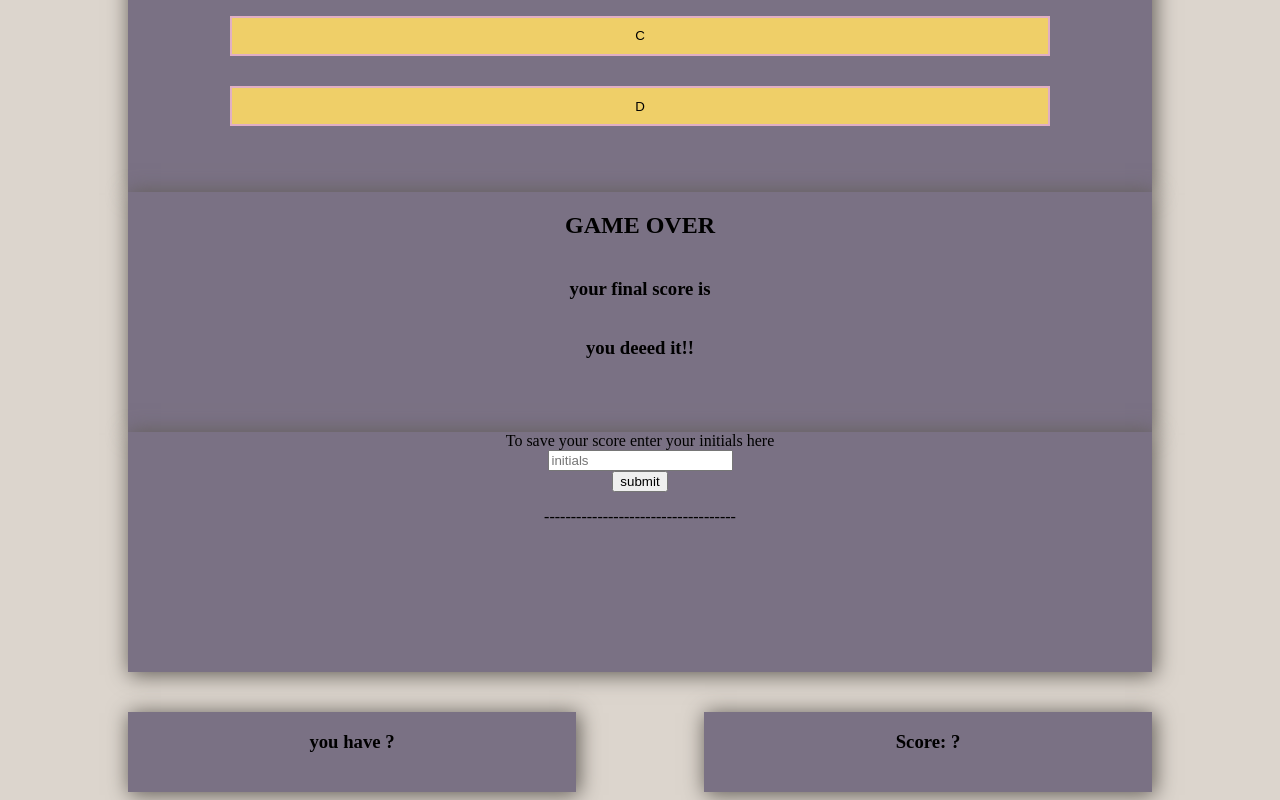
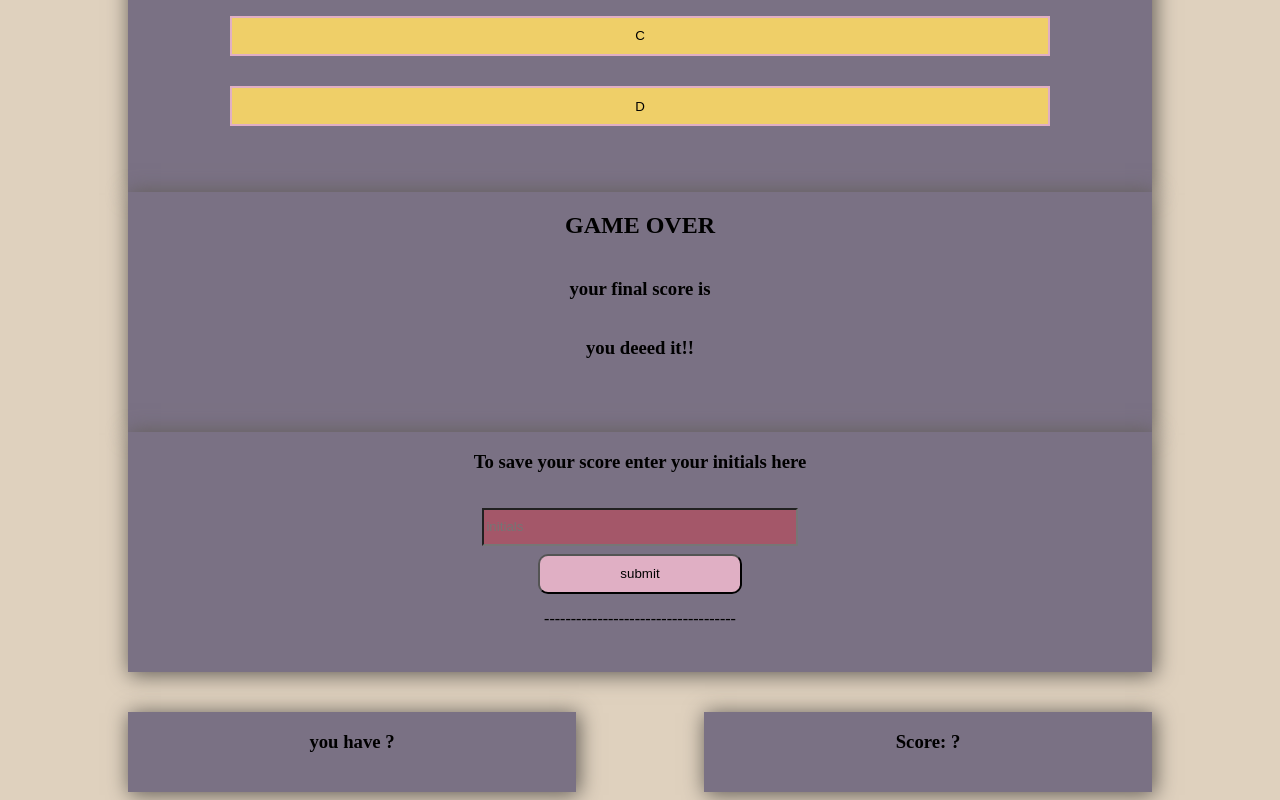
Before and after one commit to Omnikorn/JS_quiz, a plain HTML site: page index.html in a window 1280 px wide. Shown: the part 685-1485 px from the top of the page. Drawn offline with Linux system fonts and the light colour scheme.

Commit message:
improved look of submit and final score section

```diff
--- a/CSS/style.css
+++ b/CSS/style.css
@@ -4,7 +4,7 @@
     --tertiaryColor: rgb(224,175,196);
     --shadowOne: rgb(97,92,86);
     --shadowTwo: rgb(164,87,105);
-    --bkg: rgb(220,213,205)
+    --bkg: rgb(223,209,190)
 }
 
 body{
@@ -137,3 +137,20 @@ border: 4px solid var(--shadowTwo);
 
 
 }
+
+#initials{
+    background-color: var(--shadowTwo);
+    color: white;
+    margin-top: 2vh;
+    min-width: 30%;
+    min-height: 4vh;
+}
+
+#submit{
+    margin-top: 1vh;
+    background-color: var(--tertiaryColor);
+    min-height: 5vh;
+    min-width: 20%;
+    border-radius: 10px;
+
+}
--- a/index.html
+++ b/index.html
@@ -37,8 +37,8 @@
             <h3>you deeed it!! </h3>
           </div>
           <div class="screen">
-            <!-- <h3> To save your score enter your initials here</h3> -->
-            <label for="initials">To save your score enter your initials here</label>
+
+            <label for="initials"><h3>To save your score enter your initials here</h3></label>
             <input type="text" id="initials" placeholder="initials"></input>
             <button id="submit">submit</button>
             <p>------------------------------------</p>
```
